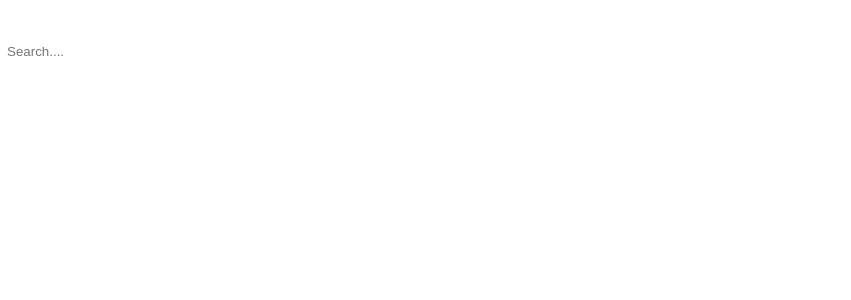
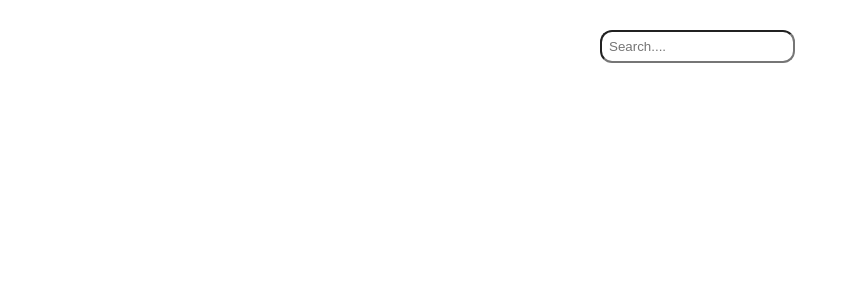
Before and after one commit to Victoria-Kariuki/react-hooks-phase-2-app, a React (Create React App) app in the folder chase-music/: page / in a window 1280 px wide. Shown: the top 300 px of the page, without its empty margins (0-851 px from the left). Built offline with nearby package versions, Linux system fonts and the light colour scheme.

Commit message:
SearchBar CSS

```diff
--- a/chase-music/src/App.css
+++ b/chase-music/src/App.css
@@ -1,19 +1,6 @@
-.input-wrapper {
-  background-color: beige;
-  width: 2px;
-  border-radius: 100px;
-  height: 50px;
-  padding: 15px;
-  box-shadow: 0 2px 4px rgba(0, 0, 0, 0.1);
-  display: flex;
-  z-index: 999;
+input {
+  margin-left: 600px;
+  margin-top: 30px;
+  padding: 7px;
+  border-radius: 12px;
 }
-
-input {
-  background-color: transparent;
-  border: none;
-  height: 100px;
-  font-size: 1.2rcm;
-  width: 100px;
-  margin-left:  5px;
-}
--- a/chase-music/src/SearchBar.css
+++ /dev/null
@@ -1,47 +0,0 @@
-/* .input-wrapper {
-    background-color: beige;
-    width: 100px;
-    border-radius: 10px;
-    height: 3px;
-    padding: 15px;
-    box-shadow: 0 2px 4px rgba(0, 0, 0, 0.1);
-    display: flex;
-    z-index: 999;
-}
-
-input {
-    background-color: transparent;
-    border: none;
-    height: 100px;
-    font-size: 1.3rcm;
-    width: 100px;
-} */
-
-.search-bar {
-    position: fixed;
-    top: 0;
-    left: 0;
-    width: 100%;
-    background-color: #ffffff; /* Optional background color */
-    padding: 10px;
-    box-shadow: 0 2px 4px rgba(0, 0, 0, 0.1); /* Optional box shadow */
-    z-index: 999; /* Ensure the search bar is above other content */
-  }
-
-  /* Additional styles for the input and button if needed */
-  .search-bar input[type="text"] {
-    width: calc(100% - 100px); /* Adjust width as needed */
-    padding: 8px;
-    border: 1px solid #cccccc; /* Optional border */
-    border-radius: 4px; /* Optional border radius */
-    margin-right: 10px;
-  }
-
-  .search-bar button {
-    padding: 8px 16px;
-    background-color: #007bff; /* Example button color */
-    color: #ffffff;
-    border: none;
-    border-radius: 4px;
-    cursor: pointer;
-  }
--- a/chase-music/src/SearchBar.jsx
+++ b/chase-music/src/SearchBar.jsx
@@ -2,7 +2,7 @@ import React from 'react';
 
 const SearchBar = (props) => {
   return (
-    <div className='search-bar search-bar-sm-4'>
+    <div className=''>
       <input
         className="form-control"
         placeholder="Search...."
```
